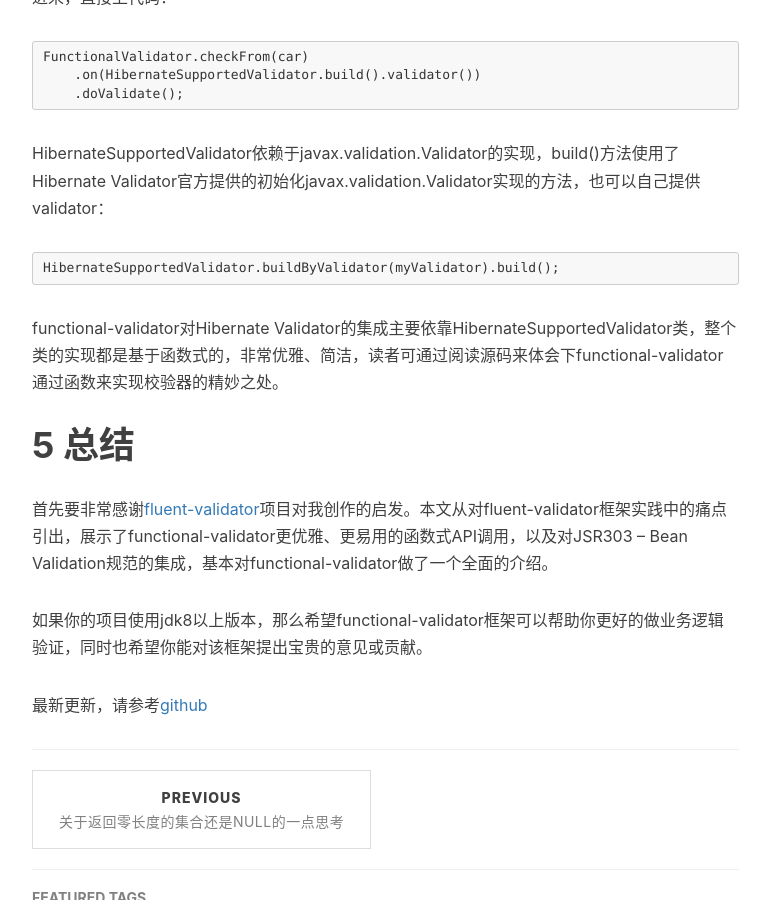
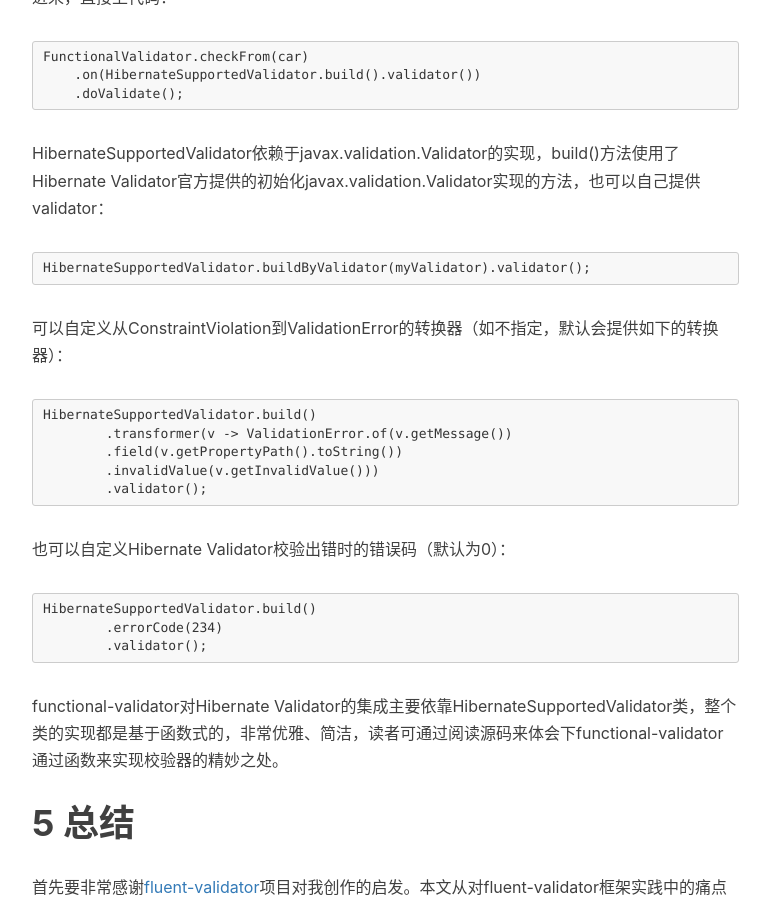
Before and after one commit to jiebaojie/jiebaojie.github.io, a Jekyll site: the page built from _posts/2017-01-28-FunctionalValidator.md, in a window 1280 px wide and 900 px high, scrolled down 4473 px. Shown: the whole window, without its empty margins (233-1003 px from the left). Built offline with Jekyll 4.4.1, drawn with Linux system fonts in a browser that asks for light colours; nearby versions of some CDN libraries; comment, search, counter and statistics services are not loaded.

Commit message:
by baojie

```diff
--- a/_posts/2017-01-28-FunctionalValidator.md
+++ b/_posts/2017-01-28-FunctionalValidator.md
@@ -134,7 +134,21 @@
 
 HibernateSupportedValidator依赖于javax.validation.Validator的实现，build()方法使用了Hibernate Validator官方提供的初始化javax.validation.Validator实现的方法，也可以自己提供validator：
 
-	HibernateSupportedValidator.buildByValidator(myValidator).build();
+	HibernateSupportedValidator.buildByValidator(myValidator).validator();
+
+可以自定义从ConstraintViolation到ValidationError的转换器（如不指定，默认会提供如下的转换器）：
+
+	HibernateSupportedValidator.build()
+		.transformer(v -> ValidationError.of(v.getMessage())
+            .field(v.getPropertyPath().toString())
+            .invalidValue(v.getInvalidValue()))
+		.validator();
+
+也可以自定义Hibernate Validator校验出错时的错误码（默认为0）：
+
+	HibernateSupportedValidator.build()
+		.errorCode(234)
+		.validator();
 
 functional-validator对Hibernate Validator的集成主要依靠HibernateSupportedValidator类，整个类的实现都是基于函数式的，非常优雅、简洁，读者可通过阅读源码来体会下functional-validator通过函数来实现校验器的精妙之处。
 
```
